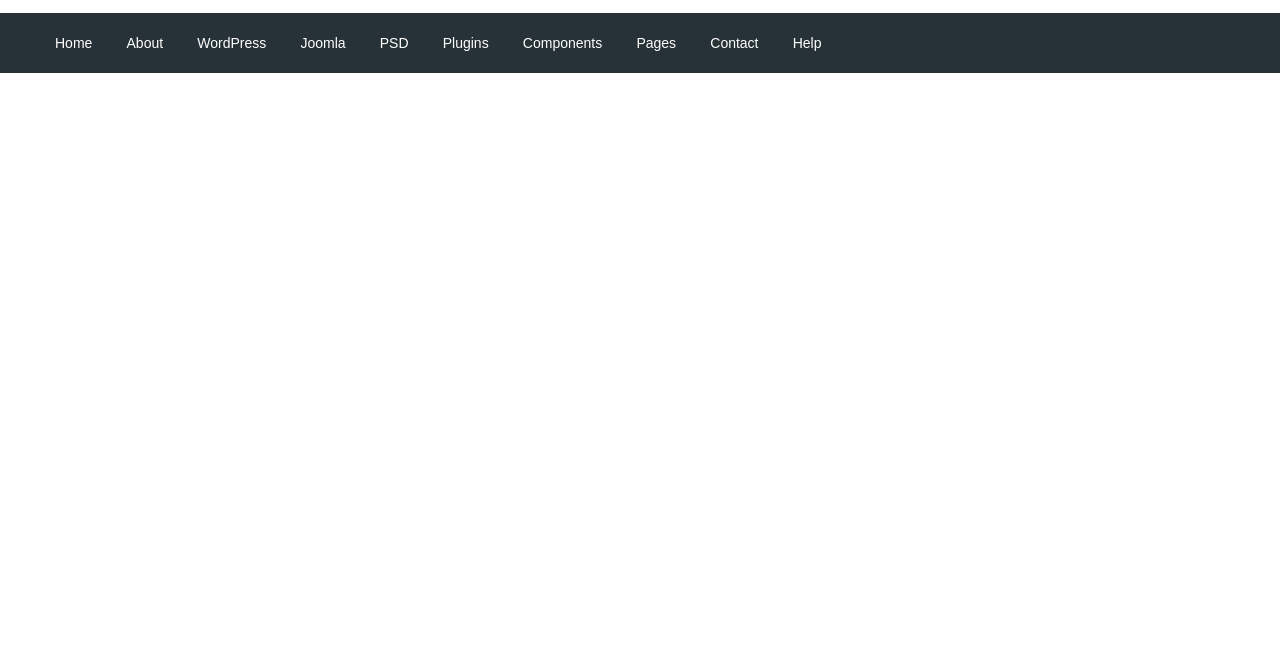
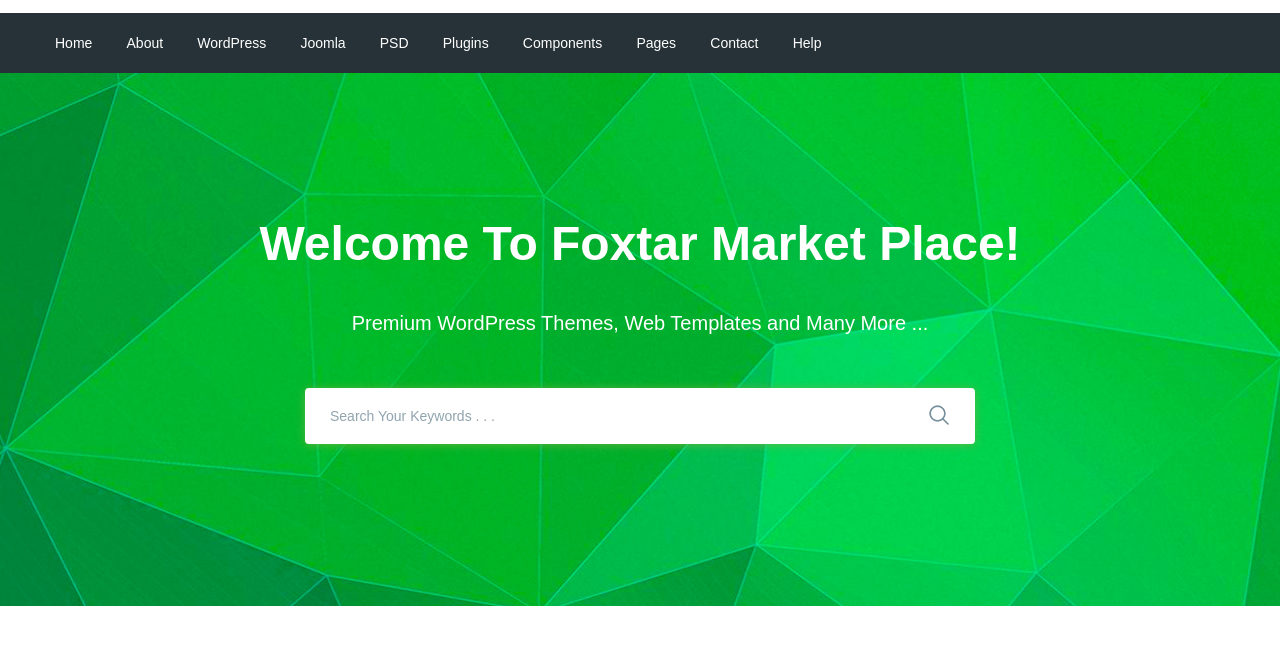
Before and after one commit to mainzonder/moderno, a website: page app/index.html in a window 1280 px wide. Shown: the part 77-722 px from the top of the page. Drawn offline with nearby package versions, Linux system fonts and the light colour scheme; files that its build step writes are made by us from their sources.

Commit message:
added search section

```diff
--- a/app/index.html
+++ b/app/index.html
@@ -53,7 +53,19 @@
         </div>
       </div>
     </header>
-
+<section class="search" style="  background-image: url(images/search-bg.jpg);">
+  <div class="container">
+    <div class="search__inner">
+      <div class="search__inner-title">Welcome To Foxtar Market Place!</div>
+      <div class="search__inner-text">Premium WordPress Themes, Web Templates and Many More ...</div>
+      <div class="search__inner-form">
+        <form action=""><input type="text" placeholder="Search Your Keywords . . ." required>
+        <button type="submit"><img src="images/icons/search.png" alt=""></button>
+        </form>
+      </div>
+    </div>
+  </div>
+</section>
     <script src="https://ajax.googleapis.com/ajax/libs/jquery/3.5.1/jquery.min.js"></script>
     <script src="js/libs.js"></script>
     <script src="js/main.js"></script>
--- a/app/scss/style.scss
+++ b/app/scss/style.scss
@@ -53,3 +53,57 @@
     color: #fff;
   }
 }
+.search {
+  background-repeat: no-repeat;
+  background-size: cover;
+  background-position: center;
+  min-height: 533px;
+}
+
+.search__inner {
+  padding: 135px 0 100px;
+  color: #ffffff;
+  text-align: center;
+
+  &-title {
+    margin-bottom: 28px;
+    font-size: 48px;
+    font-weight: 700;
+    line-height: 72px;
+  }
+  &-text {
+    margin-bottom: 50px;
+    font-weight: 500;
+    font-size: 20px;
+    line-height: 30px;
+  }
+  &-form {
+    max-width: 670px;
+    margin: 0 auto;
+    position: relative;
+    input {
+      display: block;
+      width: 100%;
+      box-shadow: 0px 1px 10px 0px rgba(124, 178, 64, 0.75);
+      border-radius: 4px;
+      height: 56px;
+      border: none;
+      font-size: 14px;
+      font-weight: 500;
+      padding-left: 25px;
+      padding-right: 60px;
+
+      &::placeholder {
+        color: #90a4ae;
+        font-weight: 500;
+      }
+    }
+    button {
+      position: absolute;
+      border: none;
+      background-color: transparent;
+      right: 20px;
+      top: 16px;
+    }
+  }
+}
```
Also changed, not shown: gulpfile.js (+10 -5 lines), app/images/icons/search.png (added), app/images/icons/search.svg (added), app/images/search-bg.jpg (added), build/style.min.css, 1 other file.
